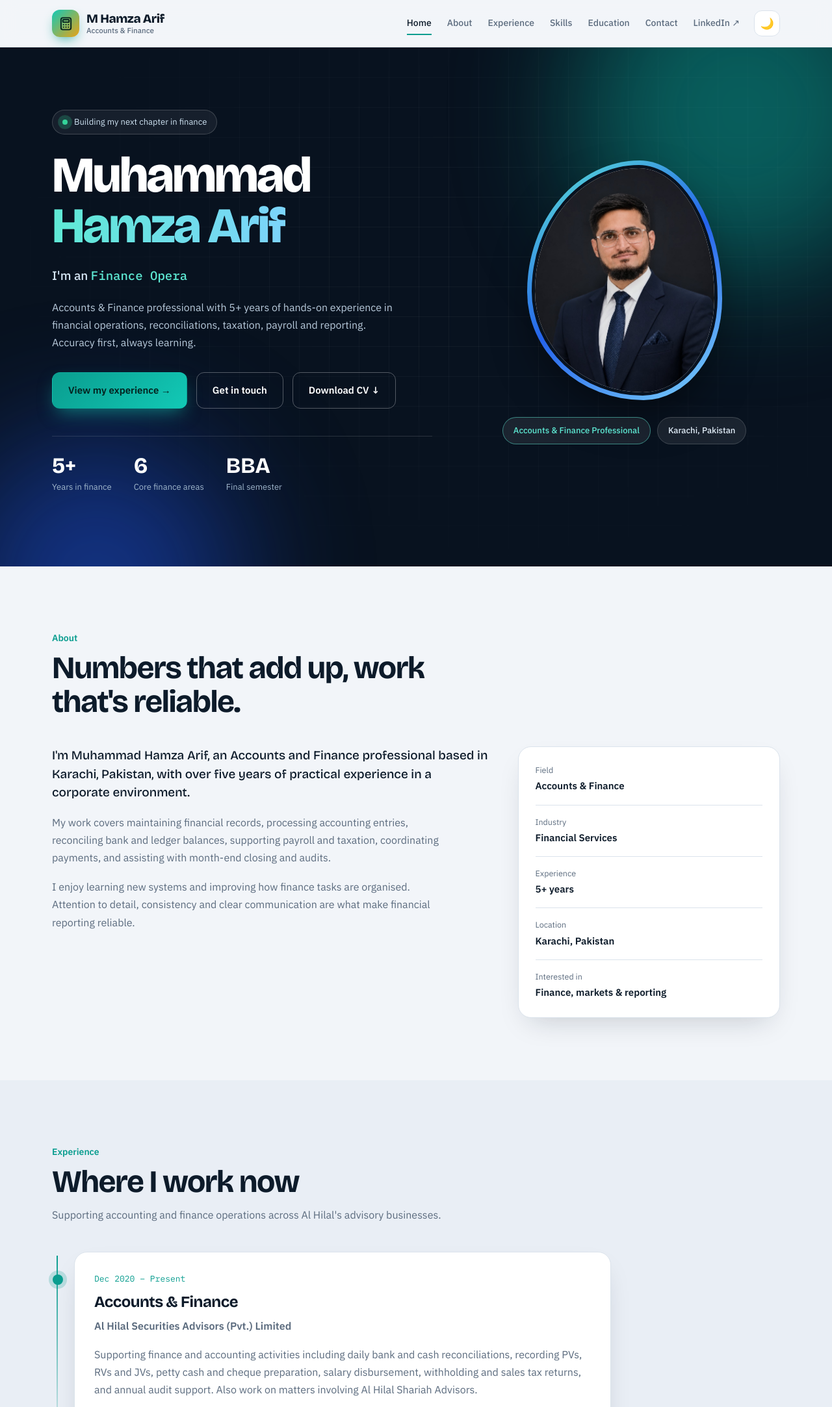
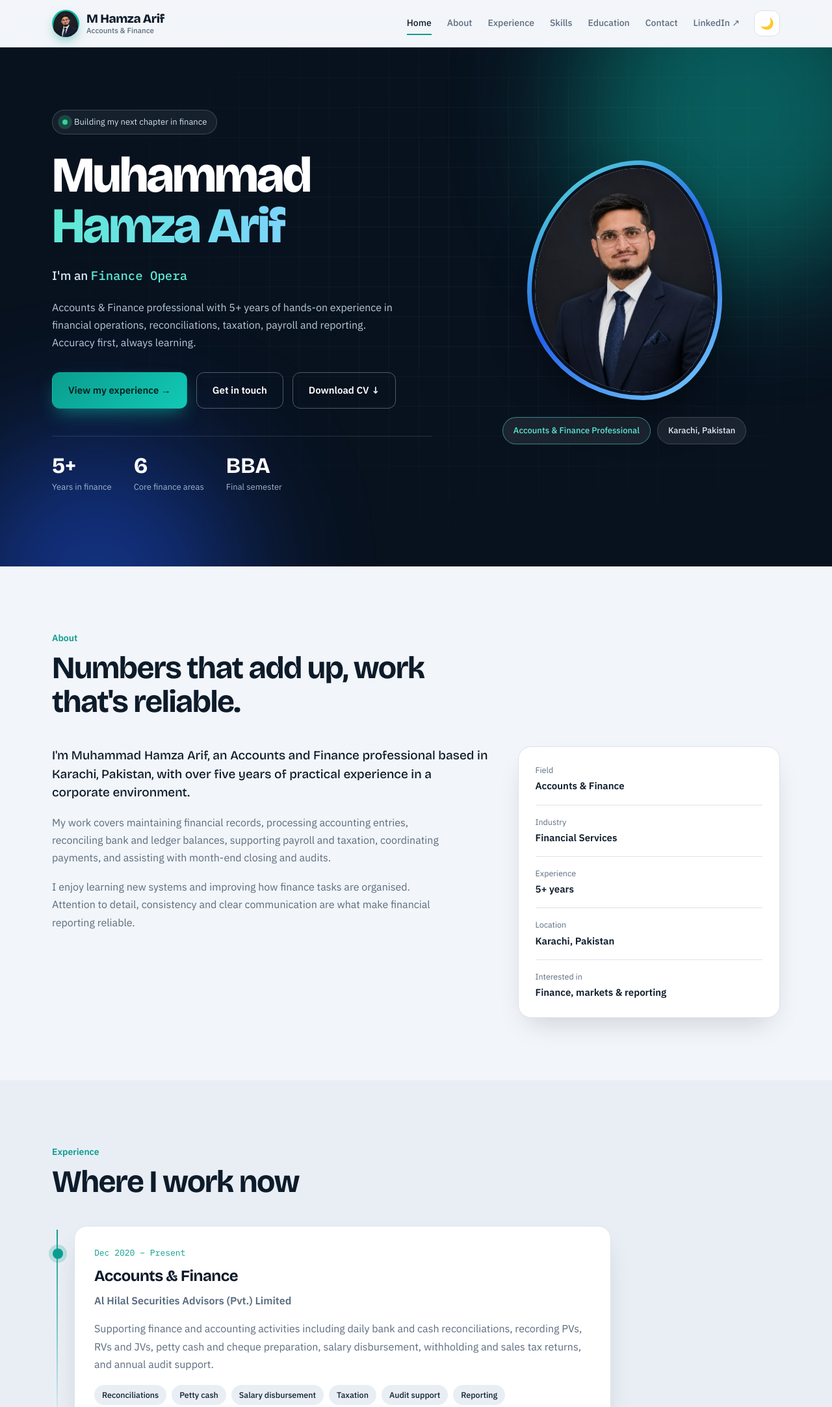
Before and after one commit to muhammadhamzaarif/My-Portfolio, a plain HTML site: page index.html in a window 1280 px wide. Shown: the top 2166 px of the page at 65% size. Drawn offline with nearby package versions, Linux system fonts and the light colour scheme.

Commit message:
index.html

```diff
--- a/index.html
+++ b/index.html
@@ -35,7 +35,9 @@ header{position:sticky;top:0;z-index:100;backdrop-filter:blur(14px);background:c
 nav{height:72px;display:flex;align-items:center;justify-content:space-between;gap:20px}
 .brand{display:flex;align-items:center;gap:11px}
 .brand .logo{width:42px;height:42px;border-radius:12px;display:grid;place-items:center;color:#04201d;background:linear-gradient(135deg,var(--accent2),var(--amber));box-shadow:0 8px 20px -8px var(--accent);transition:transform .3s}
-.brand:hover .logo{transform:rotate(-8deg) scale(1.06)}
+.brand .logo{border-radius:50%;overflow:hidden;padding:2px;background:linear-gradient(135deg,var(--accent2),var(--accent))}
+.brand .logo img{width:100%;height:100%;object-fit:cover;object-position:center 20%;border-radius:50%;display:block}
+  .brand:hover .logo{transform:rotate(-8deg) scale(1.06)}
 .brand .logo svg{width:23px;height:23px}
 .brand .txt{display:flex;flex-direction:column;line-height:1.15}
 .brand .txt b{font-family:var(--display);font-weight:800;font-size:19px;letter-spacing:-.5px}
@@ -199,7 +201,7 @@ footer{background:#050c15;color:#8aa3ba;padding:24px 0;text-align:center;font-si
   <div class="container">
     <nav>
       <a href="#home" class="brand" aria-label="M Hamza Arif - home">
-        <span class="logo"><svg viewBox="0 0 24 24" fill="none" stroke="currentColor" stroke-width="2" stroke-linecap="round" stroke-linejoin="round" aria-hidden="true"><rect x="4" y="2.5" width="16" height="19" rx="3"/><rect x="7" y="5.5" width="10" height="4" rx="1"/><path d="M8 13.5h.01M12 13.5h.01M16 13.5h.01M8 17.5h.01M12 17.5h.01M16 17.5h.01"/></svg></span>
+        <span class="logo"><img src="profile.jpeg" alt="" width="42" height="42"></span>
         <span class="txt"><b>M Hamza Arif</b><small>Accounts &amp; Finance</small></span>
       </a>
       <div class="nav-right">
@@ -273,13 +275,13 @@ footer{background:#050c15;color:#8aa3ba;padding:24px 0;text-align:center;font-si
 
 <section class="soft" id="experience">
   <div class="container">
-    <div class="head reveal"><small>Experience</small><h2>Where I work now</h2><p>Supporting accounting and finance operations across Al Hilal's advisory businesses.</p></div>
+    <div class="head reveal"><small>Experience</small><h2>Where I work now</h2></div>
     <div class="timeline reveal">
       <div class="job">
         <div class="when">Dec 2020 – Present</div>
         <h3>Accounts &amp; Finance</h3>
         <div class="co">Al Hilal Securities Advisors (Pvt.) Limited</div>
-        <p>Supporting finance and accounting activities including daily bank and cash reconciliations, recording PVs, RVs and JVs, petty cash and cheque preparation, salary disbursement, withholding and sales tax returns, and annual audit support. Also work on matters involving Al Hilal Shariah Advisors.</p>
+        <p>Supporting finance and accounting activities including daily bank and cash reconciliations, recording PVs, RVs and JVs, petty cash and cheque preparation, salary disbursement, withholding and sales tax returns, and annual audit support.</p>
         <div class="chips"><span>Reconciliations</span><span>Petty cash</span><span>Salary disbursement</span><span>Taxation</span><span>Audit support</span><span>Reporting</span></div>
       </div>
     </div>
```
